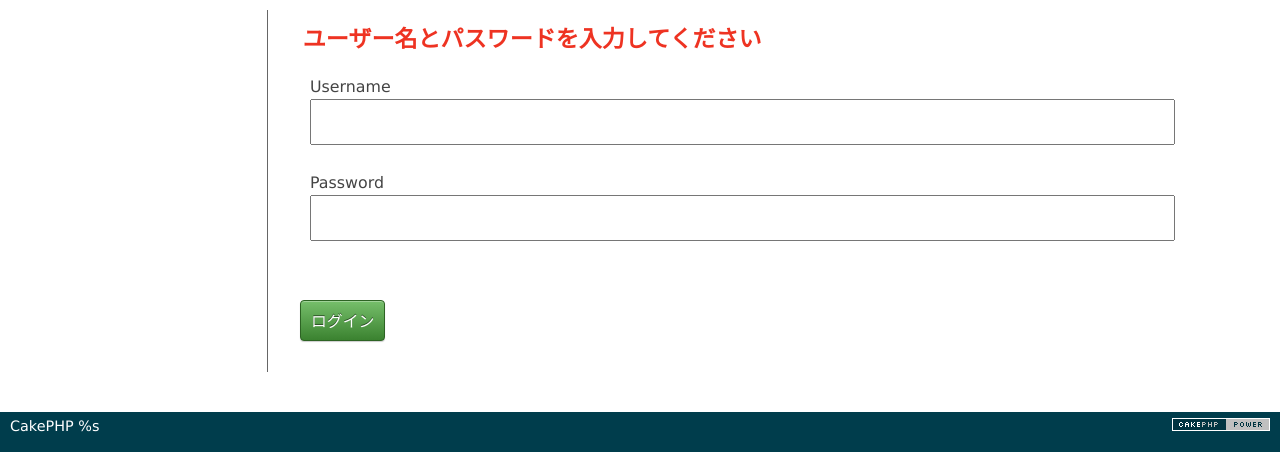
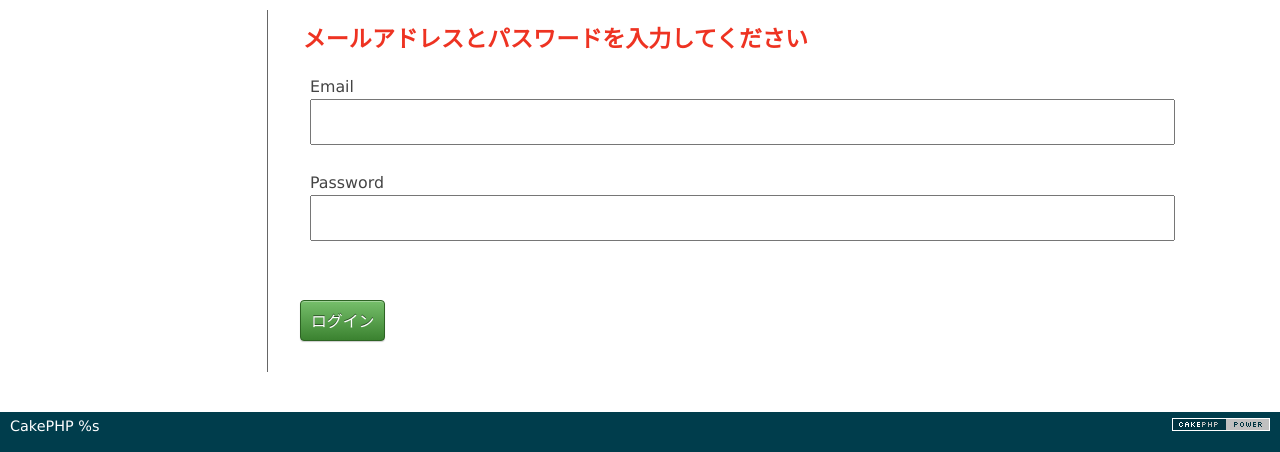
Before and after one commit to yuhatake310/cakephp_yuhatakeblog, a CakePHP app: the page made by app/View/Users/login.ctp in a window 1280 px wide. Shown: the part 47-499 px from the top of the page. Run offline with PHP 8.4 and a stand-in for CakePHP, Linux system fonts and the light colour scheme; the template is opened without the code that fills it, so the values that code supplies are empty; form fields are guessed from the names that the template uses; some libraries are stand-ins or nearby versions.

Commit message:
[fix]メールアドレスとパスワードでログインするよう修正
ユーザー名は重複登録ができる仕様なので、同じユーザー名、パスワードで登録
した場合、先に登録したユーザーしかログインできなくなっていたため

```diff
--- a/app/Controller/AppController.php
+++ b/app/Controller/AppController.php
@@ -45,6 +45,10 @@
 			),
 			'authenticate' => array(
 				'Form' => array(
+					'fields' => array(
+						'username' => 'email',
+						'password' => 'password'
+					),
 					'passwordHasher' => 'Blowfish'
 				)
 			),
--- a/app/Controller/UsersController.php
+++ b/app/Controller/UsersController.php
@@ -22,7 +22,7 @@
 			if ($this->Auth->login()) {
 				$this->redirect($this->Auth->redirect());
 			} else {
-				$this->Flash->error(__('Invalid username or password, try again'));
+				$this->Flash->error(__('Invalid email or password, try again'));
 			}
 		}
 	}
--- a/app/View/Users/login.ctp
+++ b/app/View/Users/login.ctp
@@ -4,10 +4,10 @@
 <?php echo $this->Form->create('User'); ?>
 <fieldset>
 <legend>
-<?php echo __('ユーザー名とパスワードを入力してください'); ?>
+<?php echo __('メールアドレスとパスワードを入力してください'); ?>
 </legend>
 <?php
-echo $this->Form->input('username');
+echo $this->Form->input('email');
 echo $this->Form->input('password');
 ?>
 </fieldset>
```
